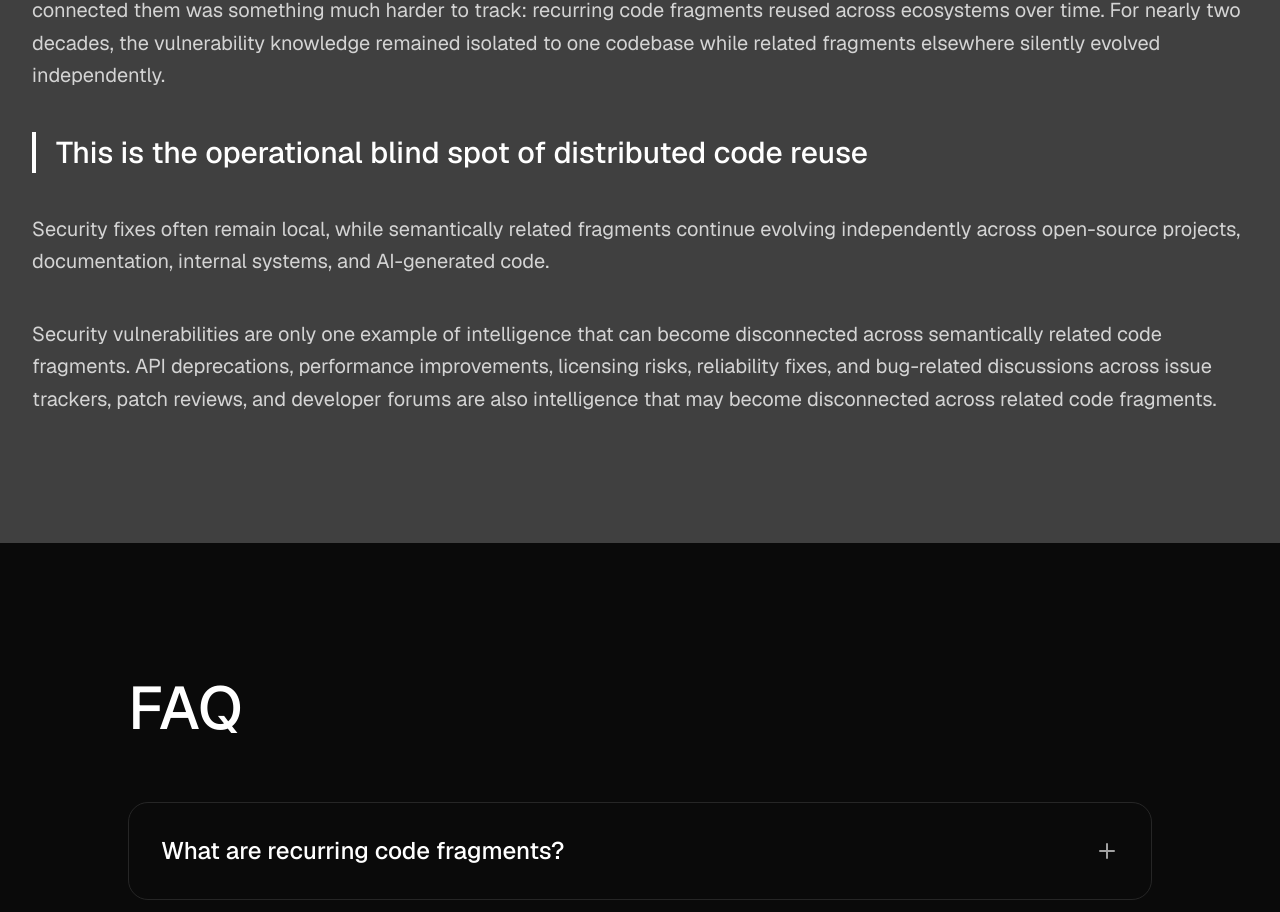
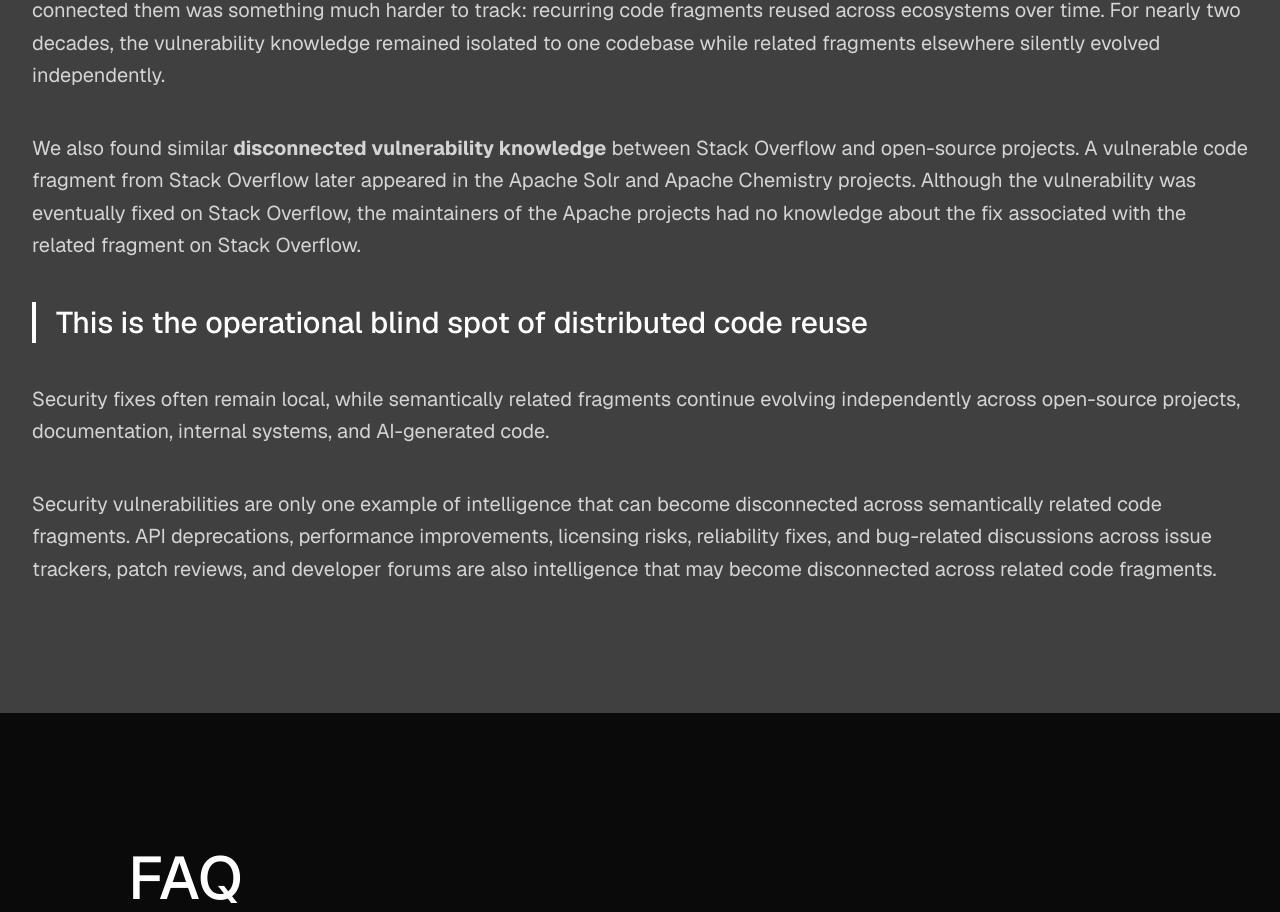
Before and after one commit to Alfusainey/fragmentiq-website, a Next.js app: page / in a window 1280 px wide. Shown: the part 1857-2769 px from the top of the page. Built offline with nearby package versions, Linux system fonts and the light colour scheme; a web font is replaced by a local one.

Commit message:
add stackoverflow example
Signed-off-by: Alfusainey Jallow <alf.jallow@gmail.com>

```diff
--- a/components/fragmented-knowledge.tsx
+++ b/components/fragmented-knowledge.tsx
@@ -47,8 +47,11 @@ In 2026, Claude Mythos rediscovered and fixed the vulnerability in FreeBSD, near
               For nearly two decades, the vulnerability knowledge remained isolated to one codebase while related fragments elsewhere silently evolved independently.
 
             </p>
-            {/*<p className="text-base leading-relaxed text-neutral-300 sm:text-xl sm:leading-loose md:text-xl md:leading-relaxed">
-            </p>*/}
+            <p className="text-base leading-relaxed text-neutral-300 sm:text-xl sm:leading-loose md:text-xl md:leading-relaxed">
+            We also found similar <b>disconnected vulnerability knowledge</b> between Stack Overflow and open-source projects.
+            A vulnerable code fragment from Stack Overflow later appeared in the Apache Solr and Apache Chemistry projects.
+            Although the vulnerability was eventually fixed on Stack Overflow, the maintainers of the Apache projects had no knowledge about the fix associated with the related fragment on Stack Overflow.
+            </p>
 
           <p className="border-l-4 border-white pl-5 text-2xl font-medium leading-snug text-white md:text-3xl">
               This is the operational blind spot of distributed code reuse
```
